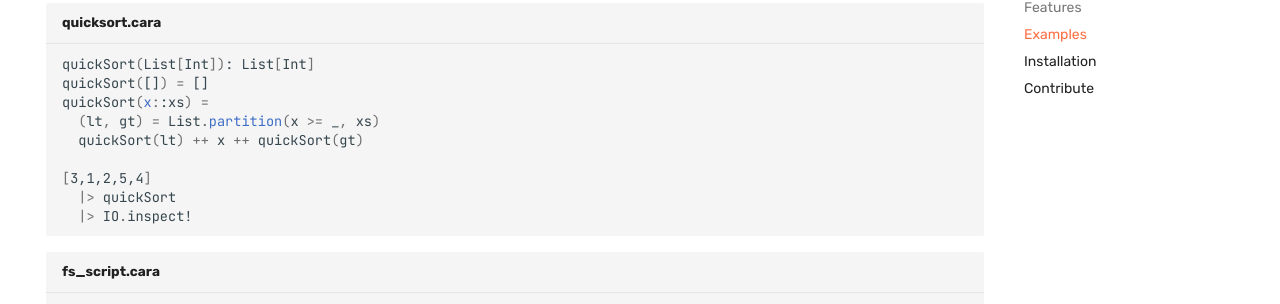
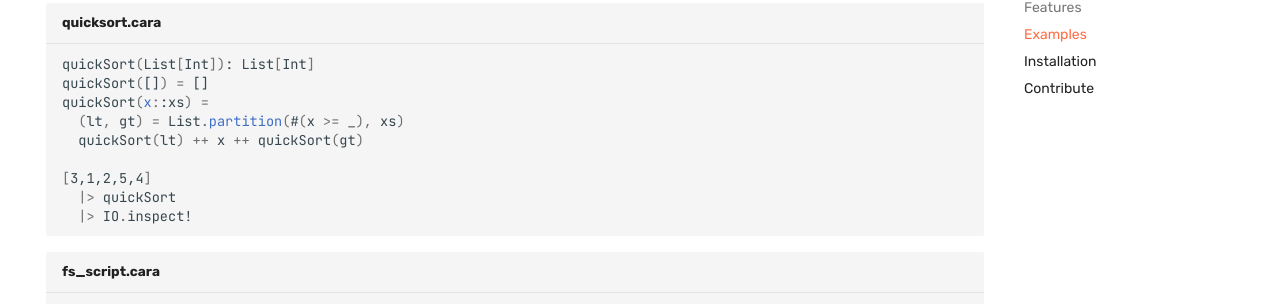
Before and after one commit to cara-lang/website, an MkDocs documentation site: the page built from docs/index.md, in a window 1280 px wide and 900 px high, scrolled down 1003 px. Shown: the part 148-452 px from the top of the window. Built offline with MkDocs 1.6.1 and Material for MkDocs 9.7.7, drawn with Linux system fonts in a browser that asks for light colours; emoji names are drawn with the system emoji font; plug-ins that fetch from the network failed and are left out; comment, search, counter and statistics services are not loaded.

Commit message:
Fix code example for holes

```diff
--- a/docs/index.md
+++ b/docs/index.md
@@ -55,7 +55,7 @@ Here is an incomplete list of Cara's features:
 quickSort(List[Int]): List[Int]
 quickSort([]) = []
 quickSort(x::xs) =
-  (lt, gt) = List.partition(x >= _, xs)
+  (lt, gt) = List.partition(#(x >= _), xs)
   quickSort(lt) ++ x ++ quickSort(gt)
 
 [3,1,2,5,4]
```
